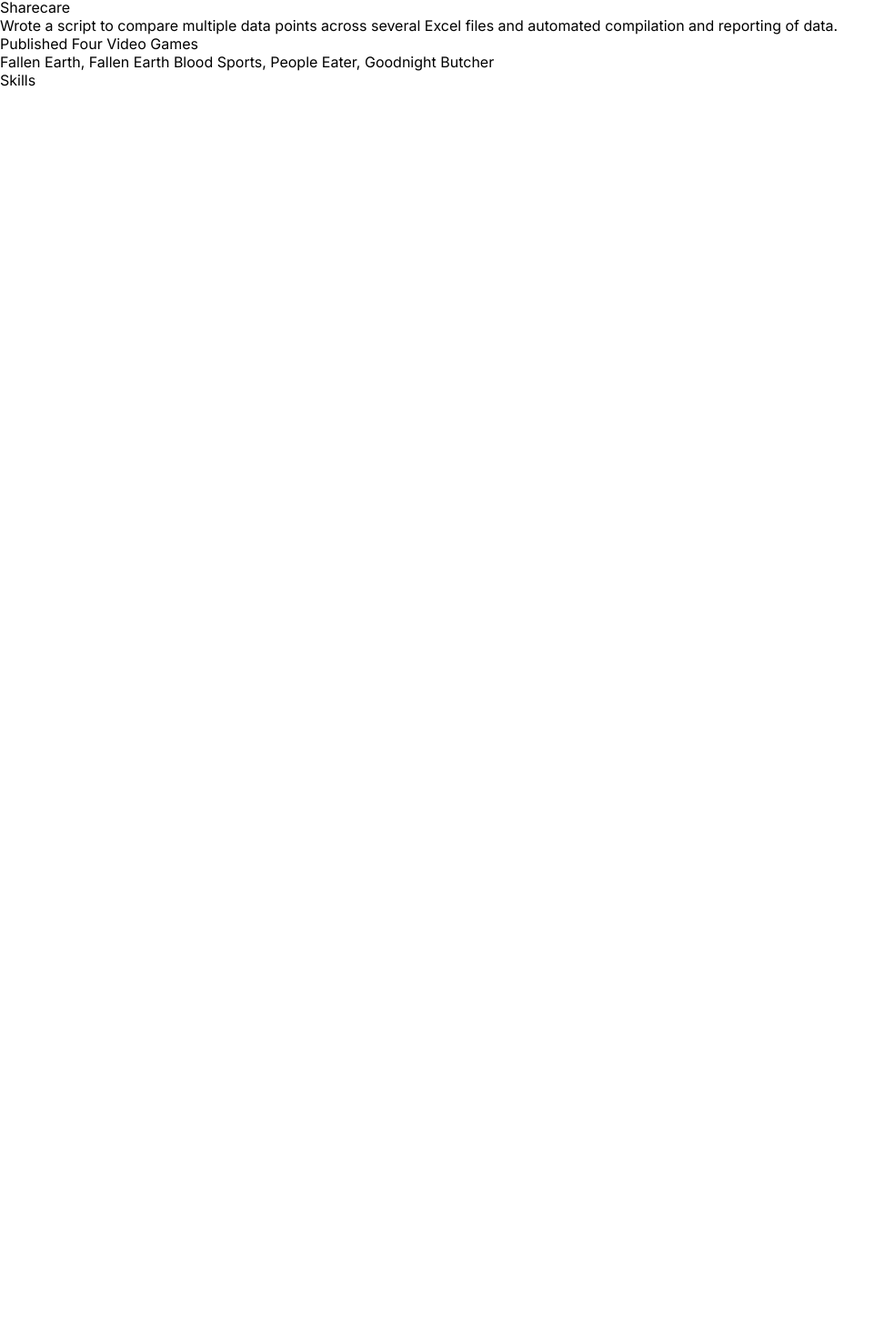
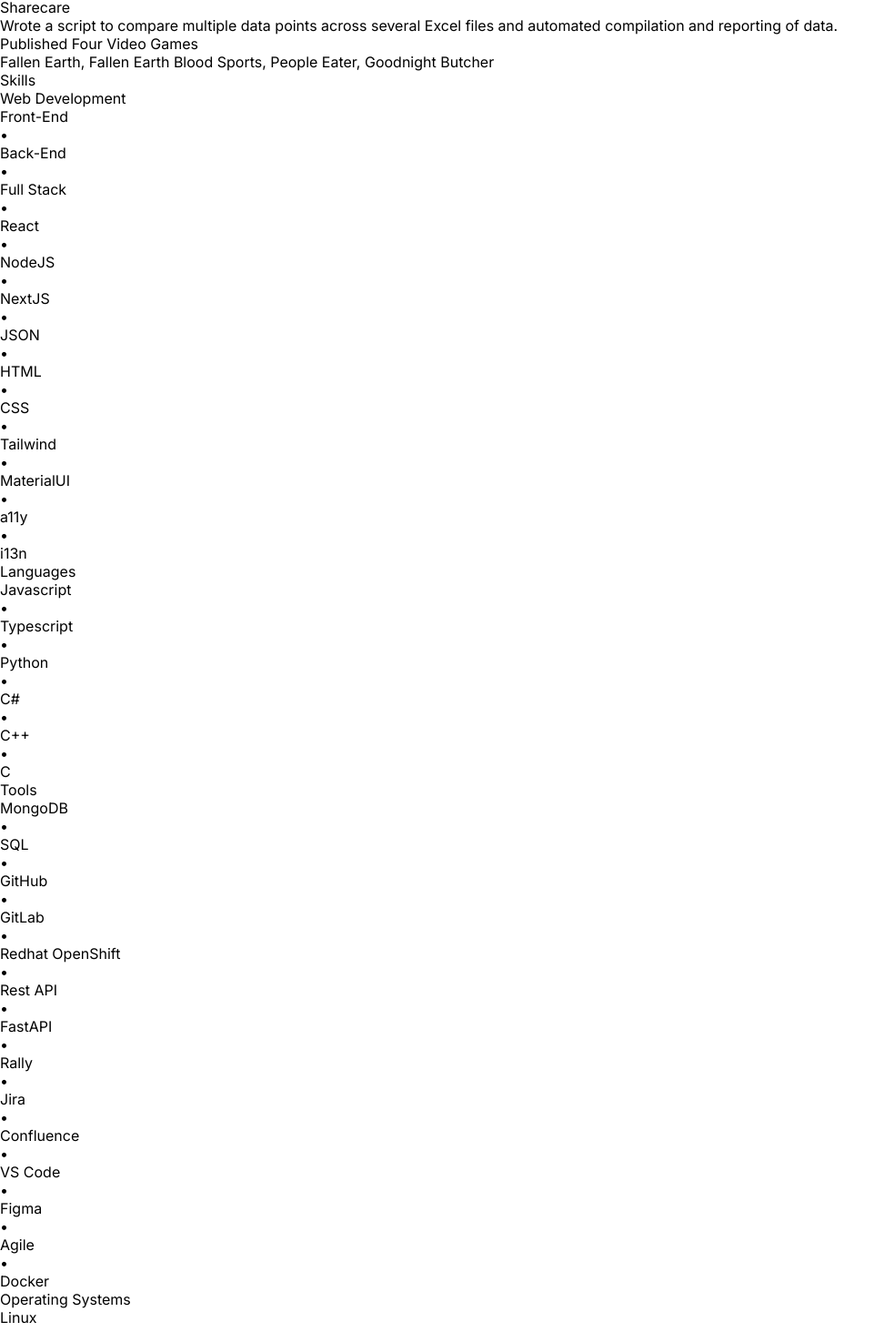
Before and after one commit to Coronus117/samsresume, a Next.js app: page / in a window 1280 px wide. Shown: the part 1682-3146 px from the top of the page at 91% size, without its empty margins (0-983 px from the left). Before the commit the page ends 1780 px from the top, so only its background shows below. Built offline with nearby package versions, Linux system fonts and the light colour scheme.

Commit message:
SkillSection Component

```diff
--- a/components/sidebar.tsx
+++ b/components/sidebar.tsx
@@ -1,17 +1,23 @@
 import React from "react";
-import { achievements } from "@/data/data";
+import { achievements, skills } from "@/data/data";
 import Achievement from "./achievement";
+import SkillSection from "./skill_section";
 
 export default function Sidebar() {
   return (
     <div className="px-4 py-2 mx-4 rounded-xl bg-blue-200">
       <div className="font-bold mb-2 text-xl uppercase">Achievements</div>
-      <div className="flex flex-col space-y-4">
+      <div className="flex flex-col space-y-4 mb-8">
         {achievements.map((ach, index) => (
           <Achievement key={index} achievement={ach} />
         ))}
       </div>
-      <div>Skills</div>
+      <div className="font-bold mb-2 text-xl uppercase">Skills</div>
+      <div className="flex flex-col space-y-4">
+        {skills.map((skill_group, index) => (
+          <SkillSection key={index} skill_group={skill_group} />
+        ))}
+      </div>
     </div>
   );
 }
--- /dev/null
+++ b/components/skill_section.tsx
@@ -0,0 +1,24 @@
+import React from "react";
+interface UserProps {
+  skill_group: {
+    title: String;
+    skills: String[];
+  };
+}
+export default function SkillSection({ skill_group }: UserProps) {
+  const { title, skills } = skill_group;
+  const skillsWithDeliminators = interleave(skills, "•");
+  return (
+    <div>
+      <div className="font-semibold text-lg">{title}</div>
+      <div className="pl-6 flex flex-row flex-wrap gap-1">
+        {skillsWithDeliminators.map((skill, index) => (
+          <div key={index}>{skill}</div>
+        ))}
+      </div>
+    </div>
+  );
+}
+
+const interleave = (arr: any[], x: any) =>
+  arr.flatMap((e) => [e, x]).slice(0, -1);
--- a/data/data.tsx
+++ b/data/data.tsx
@@ -132,3 +132,51 @@
       "Fallen Earth, Fallen Earth Blood Sports, People Eater, Goodnight Butcher",
   },
 ];
+
+export const skills = [
+  {
+    title: "Web Development",
+    skills: [
+      "Front-End",
+      "Back-End",
+      "Full Stack",
+      "React",
+      "NodeJS",
+      "NextJS",
+      "JSON",
+      "HTML",
+      "CSS",
+      "Tailwind",
+      "MaterialUI",
+      "a11y",
+      "i13n",
+    ],
+  },
+  {
+    title: "Languages",
+    skills: ["Javascript", "Typescript", "Python", "C#", "C++", "C"],
+  },
+  {
+    title: "Tools",
+    skills: [
+      "MongoDB",
+      "SQL",
+      "GitHub",
+      "GitLab",
+      "Redhat OpenShift",
+      "Rest API",
+      "FastAPI",
+      "Rally",
+      "Jira",
+      "Confluence",
+      "VS Code",
+      "Figma",
+      "Agile",
+      "Docker",
+    ],
+  },
+  {
+    title: "Operating Systems",
+    skills: ["Linux", "Windows", "iOS"],
+  },
+];
```
